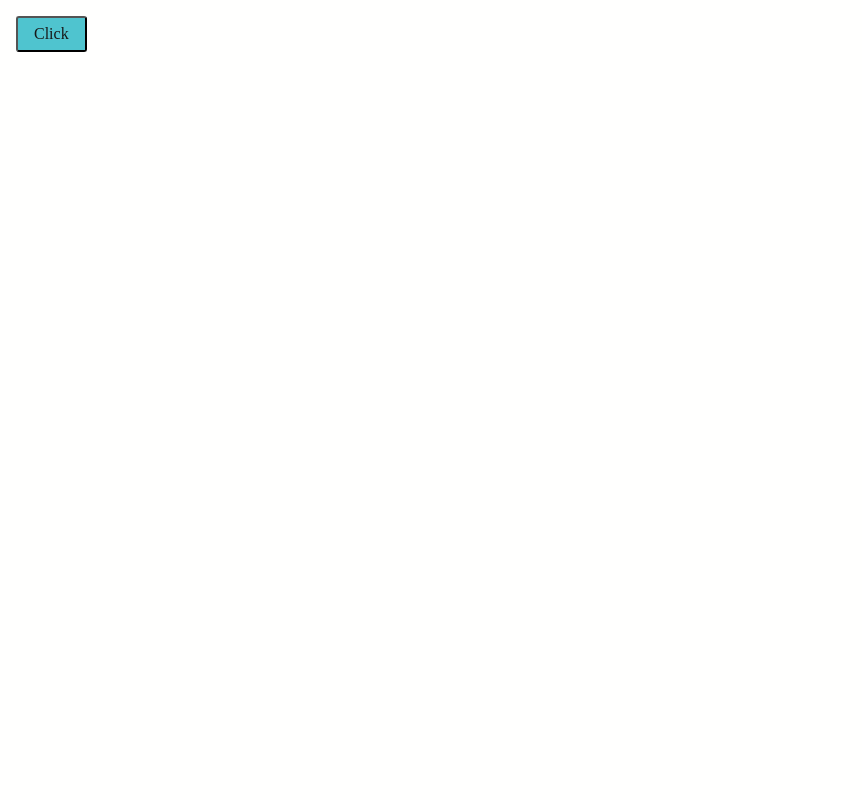
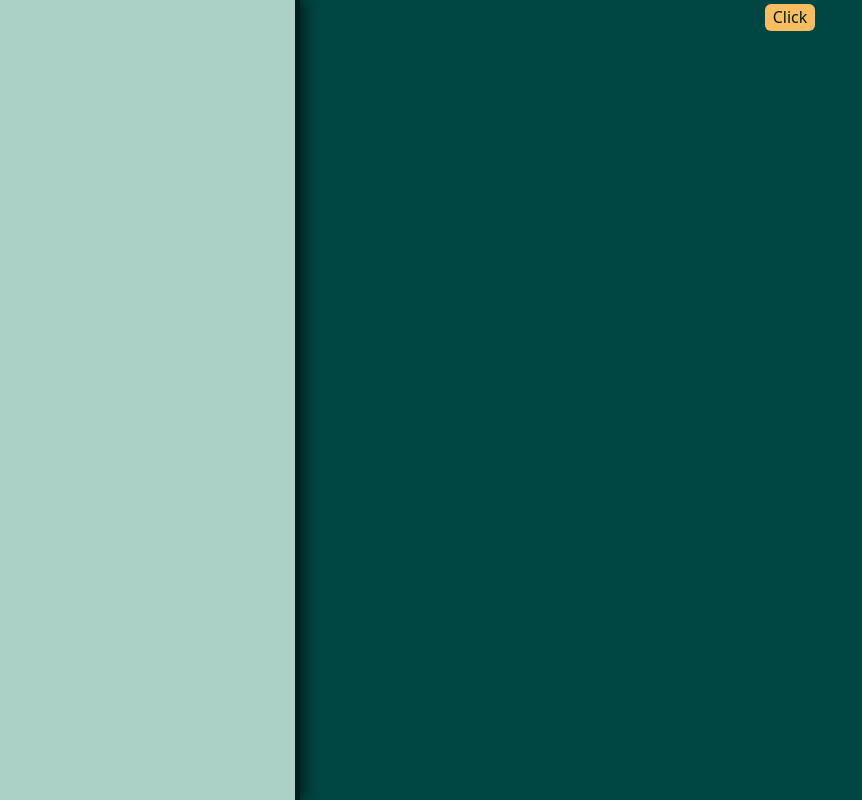
Before and after one commit to tahgio/natural-twenty, a React (Create React App) app: page / in a window 1280 px wide. Shown: the whole page, without its empty margins (0-862 px from the left). Built offline with nearby package versions, Linux system fonts and the light colour scheme.

Commit message:
Sidebar Created

```diff
--- a/src/App.tsx
+++ b/src/App.tsx
@@ -1,37 +1,36 @@
-import styled, { ThemeProvider } from "styled-components";
+import { ThemeProvider } from "styled-components";
 import { useState } from "react";
 import theme from "./DesignElements/theme";
 import GlobalStyle from "./DesignElements/GlobalStyles";
-
-type ThemeProps = "ranger" | "bard";
-
-const Button = styled.button`
-  font-size: 1em;
-  margin: 1em;
-  padding: 0.25em 1em;
-  border-radius: 3px;
-  background-color: ${(props) => props.theme.elements.btn};
-  color: ${(props) => props.theme.elements.btnTxt};
-`;
+import { Button } from "./DesignElements/Inputs/Button";
+import { ThemeProps } from "./types";
+import { Container } from "./DesignElements/Layout/Container";
+import { SectionWrapper, Wrapper } from "./DesignElements/Layout/Wrapper";
+import Sidebar from "./DesignElements/Components/Sidebar";
 
 function App() {
-  const [select, setSelect] = useState<ThemeProps>("bard");
+  const [select, setSelect] = useState<ThemeProps>(ThemeProps.ranger);
 
   return (
-    <div>
     <ThemeProvider theme={theme[select]}>
       <GlobalStyle />
+      <SectionWrapper>
+        <Sidebar />
+        <Wrapper>
+          <Container>
             <Button
               onClick={
-            select === "bard"
-              ? () => setSelect("ranger")
-              : () => setSelect("bard")
+                select === ThemeProps.bard
+                  ? () => setSelect(ThemeProps.ranger)
+                  : () => setSelect(ThemeProps.bard)
               }
             >
               Click
             </Button>
+          </Container>
+        </Wrapper>
+      </SectionWrapper>
     </ThemeProvider>
-    </div>
   );
 }
 
--- /dev/null
+++ b/src/DesignElements/Components/Sidebar.tsx
@@ -0,0 +1,17 @@
+import styled from "styled-components";
+import { c } from "../GlobalStyles/constantStyles";
+
+export const SSidebar = styled.div`
+  width: 300px;
+  height: 100vh;
+  background: ${(p) => p.theme.elements.background.secondary};
+  color: ${(p) => p.theme.elements.btnTxt};
+  padding: ${c.space.lg};
+  position: relative;
+  border-right: ${(p) => `5px solid ${p.theme.illustration.stroke}`};
+  box-shadow: ${(p) => p.theme.elements.shadow};
+`;
+
+export default function Sidebar() {
+  return <SSidebar></SSidebar>;
+}
--- /dev/null
+++ b/src/DesignElements/GlobalStyles/constantStyles.tsx
@@ -0,0 +1,11 @@
+export const c = {
+  sidebarWidth: "300px",
+  space: {
+    sm: "8px",
+    md: "16px",
+    lg: "24px",
+    xl: "32px",
+    xxl: "48px",
+  },
+  radius: "6px",
+};
--- a/src/DesignElements/GlobalStyles/index.tsx
+++ b/src/DesignElements/GlobalStyles/index.tsx
@@ -48,9 +48,8 @@ const ResetStyle = `
 
 const GlobalStyle = createGlobalStyle`
   ${ResetStyle}
-
   body {
-    background-color:  ${(props) => props.theme.elements.background};
+    background-color:  ${(props) => props.theme.elements.background.primary};
   }
 `;
 
--- a/src/DesignElements/GlobalStyles/styled.d.ts
+++ b/src/DesignElements/GlobalStyles/styled.d.ts
@@ -3,11 +3,15 @@ import "styled-components";
 declare module "styled-components" {
   export interface DefaultTheme {
     elements: {
-      background: string;
+      background: {
+        primary: string;
+        secondary: string;
+      };
       headline: string;
       paragraph: string;
       btn: string;
       btnTxt: string;
+      shadow: string;
     };
     illustration: {
       stroke: string;
--- /dev/null
+++ b/src/DesignElements/Inputs/Button.tsx
@@ -0,0 +1,21 @@
+import styled from "styled-components";
+import { c } from "../GlobalStyles/constantStyles";
+
+export const Button = styled.button`
+  font-size: 1em;
+  padding: 0.25em 1em;
+  border: 0;
+  border-radius: ${c.radius};
+  font-size: 1rem;
+  line-height: 1.2;
+  white-space: nowrap;
+  text-decoration: none;
+  padding: 0.25rem 0.5rem;
+  margin: 0.25rem;
+  cursor: pointer;
+  font-family: system-ui, sans-serif;
+
+  //---thematic
+  background-color: ${(props) => props.theme.elements.btn};
+  color: ${(props) => props.theme.elements.btnTxt};
+`;
--- /dev/null
+++ b/src/DesignElements/Layout/Container.tsx
@@ -0,0 +1,77 @@
+import { ReactNode } from "react";
+import styled from "styled-components";
+
+const ContainerBasis = styled.div`
+  padding: 0 2em;
+  margin: 0 auto;
+  display: var(--display-ctn);
+  justify-content: var(--justify-ctn);
+  align-items: var(--align-ctn);
+  gap: var(--gap-ctn, 10px);
+  flex-direction: var(--dir-ctn);
+  grid-template-columns: var(--gridCol-ctn);
+  grid-template-rows: var(--gridRows-ctn);
+  grid-column-gap: var(--gridCgap-ctn);
+  grid-row-gap: var(--gridRgap-ctn);
+`;
+
+export function Container({
+  children,
+  display,
+}: {
+  children: ReactNode;
+  display?: string;
+}) {
+  const arrDisplay: string[] | undefined = display
+    ? display[0] === "flex"
+      ? display
+          .split(" ")
+          .map((e) =>
+            e === "start"
+              ? "flex-start"
+              : e === "end"
+              ? "flex-end"
+              : e === "between"
+              ? "space-between"
+              : e === "around"
+              ? "space-around"
+              : e === "even"
+              ? "space-evenly"
+              : !isNaN(Number(e))
+              ? `${e}px`
+              : e
+          )
+      : display.split("/")
+    : undefined;
+  return (
+    <ContainerBasis
+      style={{
+        "--display-ctn": arrDisplay ? arrDisplay[0] : undefined,
+        //---flex
+        "--justify-ctn":
+          arrDisplay && arrDisplay[0] === "flex"
+            ? arrDisplay[1] || undefined
+            : undefined,
+        "--align-ctn":
+          arrDisplay && arrDisplay[0] === "flex"
+            ? arrDisplay[2] || undefined
+            : undefined,
+        "--gap-ctn":
+          arrDisplay && arrDisplay[0] === "flex"
+            ? arrDisplay[3] || undefined
+            : undefined,
+        "--dir-ctn":
+          arrDisplay && arrDisplay[0] === "flex"
+            ? arrDisplay[4] || undefined
+            : undefined,
+        //--grid
+        "--gridCol-ctn": arrDisplay ? arrDisplay[1] : undefined,
+        "--gridRows-ctn": arrDisplay ? arrDisplay[2] : undefined,
+        "--gridCgap-ctn": arrDisplay ? arrDisplay[3] : undefined,
+        "--gridRgap-ctn": arrDisplay ? arrDisplay[4] : undefined,
+      }}
+    >
+      {children}
+    </ContainerBasis>
+  );
+}
--- /dev/null
+++ b/src/DesignElements/Layout/Wrapper.tsx
@@ -0,0 +1,17 @@
+import styled from "styled-components";
+
+export const Wrapper = styled.div`
+  margin-right: auto;
+  margin-left: auto;
+  max-width: 960px;
+  padding-right: 10px;
+  padding-left: 10px;
+`;
+
+export const SectionWrapper = styled.section`
+  width: 100%;
+  height: auto;
+  display: flex;
+  justify-content: flex-start;
+  align-items: flex-start;
+`;
--- a/src/DesignElements/theme.ts
+++ b/src/DesignElements/theme.ts
@@ -1,18 +1,17 @@
-import { Theme } from "../types";
-
-interface GlobalThemeObj {
-  ranger: Theme;
-  bard: Theme;
-}
+import { GlobalThemeObj, ThemeProps } from "../types";
 
 const theme: GlobalThemeObj = {
-  ranger: {
+  [ThemeProps.ranger]: {
     elements: {
-      background: "#004643",
+      background: {
+        primary: "#004643",
+        secondary: "#abd1c6",
+      },
       headline: "#fffffe",
       paragraph: "#abd1c6",
       btn: "#f9bc60",
       btnTxt: "#001e1d",
+      shadow: "6px 0px 12px 0px rgba(0, 0, 0, 0.5)",
     },
     illustration: {
       stroke: "#001e1d",
@@ -22,20 +21,21 @@ const theme: GlobalThemeObj = {
       tertiary: "#e16162",
     },
   },
-  bard: {
+  [ThemeProps.bard]: {
     elements: {
-      background: "#fffffe",
-      headline: "#181818",
+      background: { primary: "#fffffe", secondary: "#f2f4f6" },
+      headline: "#00214d",
       paragraph: "#2e2e2e6",
-      btn: "#4fc4cf",
-      btnTxt: "#181818",
+      btn: "#00ebc7",
+      btnTxt: "#00214d",
+      shadow: "3px 0px 10px 0px rgba(0, 33, 77, 0.3)",
     },
     illustration: {
-      stroke: "#181818",
-      main: "#f2eef5",
-      highlight: "#4fc4cf",
-      secondary: "#994ff3",
-      tertiary: "#fbdd74",
+      stroke: "#00214d",
+      main: "#fffffe",
+      highlight: "#00ebc7",
+      secondary: "#ff5470",
+      tertiary: "#fde24f",
     },
   },
 };
--- a/src/types.ts
+++ b/src/types.ts
@@ -1,11 +1,15 @@
 //----- Theme -----//
 export interface Theme {
   elements: {
-    background: string;
+    background: {
+      primary: string;
+      secondary: string;
+    };
     headline: string;
     paragraph: string;
     btn: string;
     btnTxt: string;
+    shadow: string;
   };
   illustration: {
     stroke: string;
@@ -15,3 +19,12 @@ export interface Theme {
     tertiary: string;
   };
 }
+
+export enum ThemeProps {
+  ranger,
+  bard,
+}
+
+export type GlobalThemeObj = {
+  [key in ThemeProps]: Theme;
+};
```
Also changed, not shown: src/DesignElements/GlobalStyles/css.d.ts (added, +15 -0 lines). Lines whose indentation alone changed are shown as unchanged.
